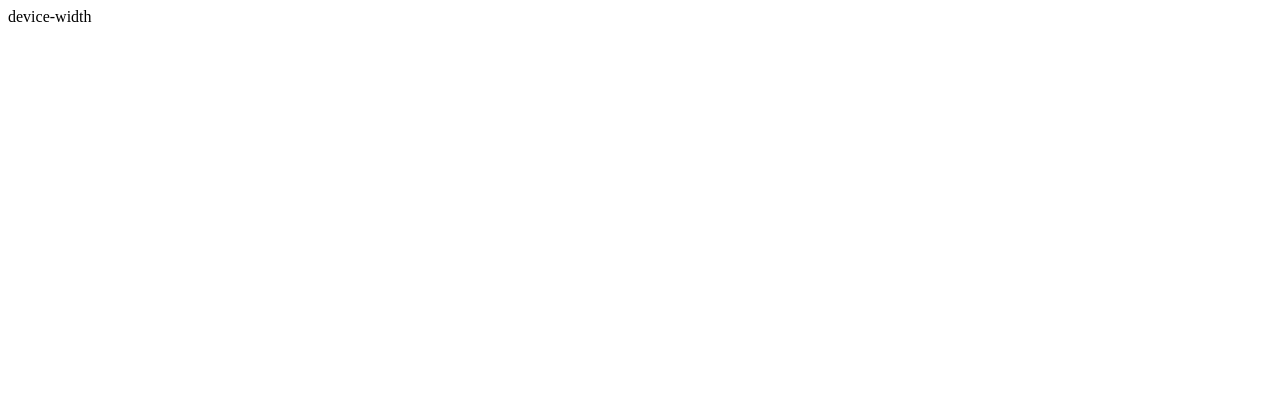
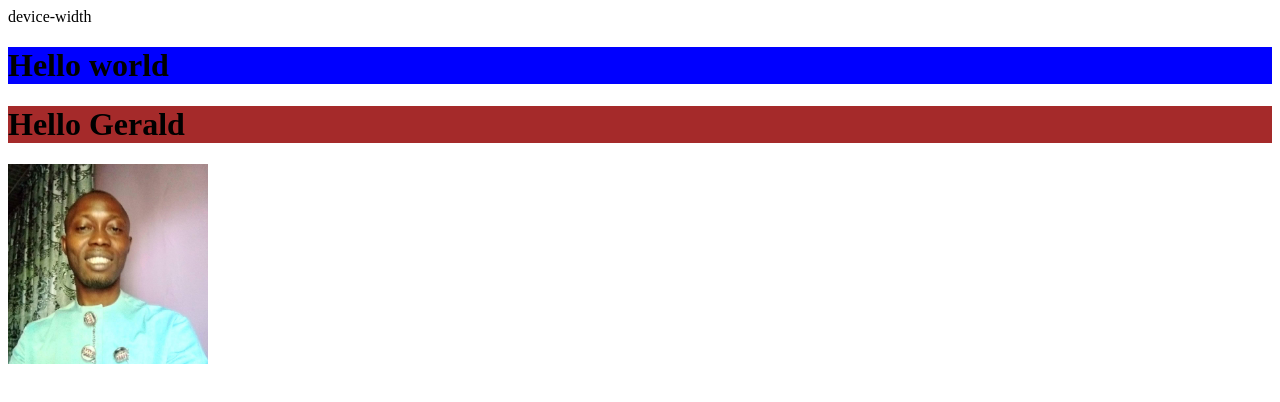
Before and after one commit to GennicV/project001, a plain HTML site: page index.html in a window 1280 px wide. Drawn offline with Linux system fonts and the light colour scheme.

Commit message:
first set

```diff
--- a/index.html
+++ b/index.html
@@ -6,6 +6,10 @@
     <title>Our First Project</title>
 </head>device-width
 <body>
+    <h1 style="background-color: blue;">Hello world</h1>
+    <h1 style="background-color: brown;">Hello Gerald</h1>
+    <img width="200"src="gerald.jpg">
+
 
 </body>
 </html>
```
Also changed, not shown: gerald 002.jpg (added), gerald.jpg (added), 1 other file.
